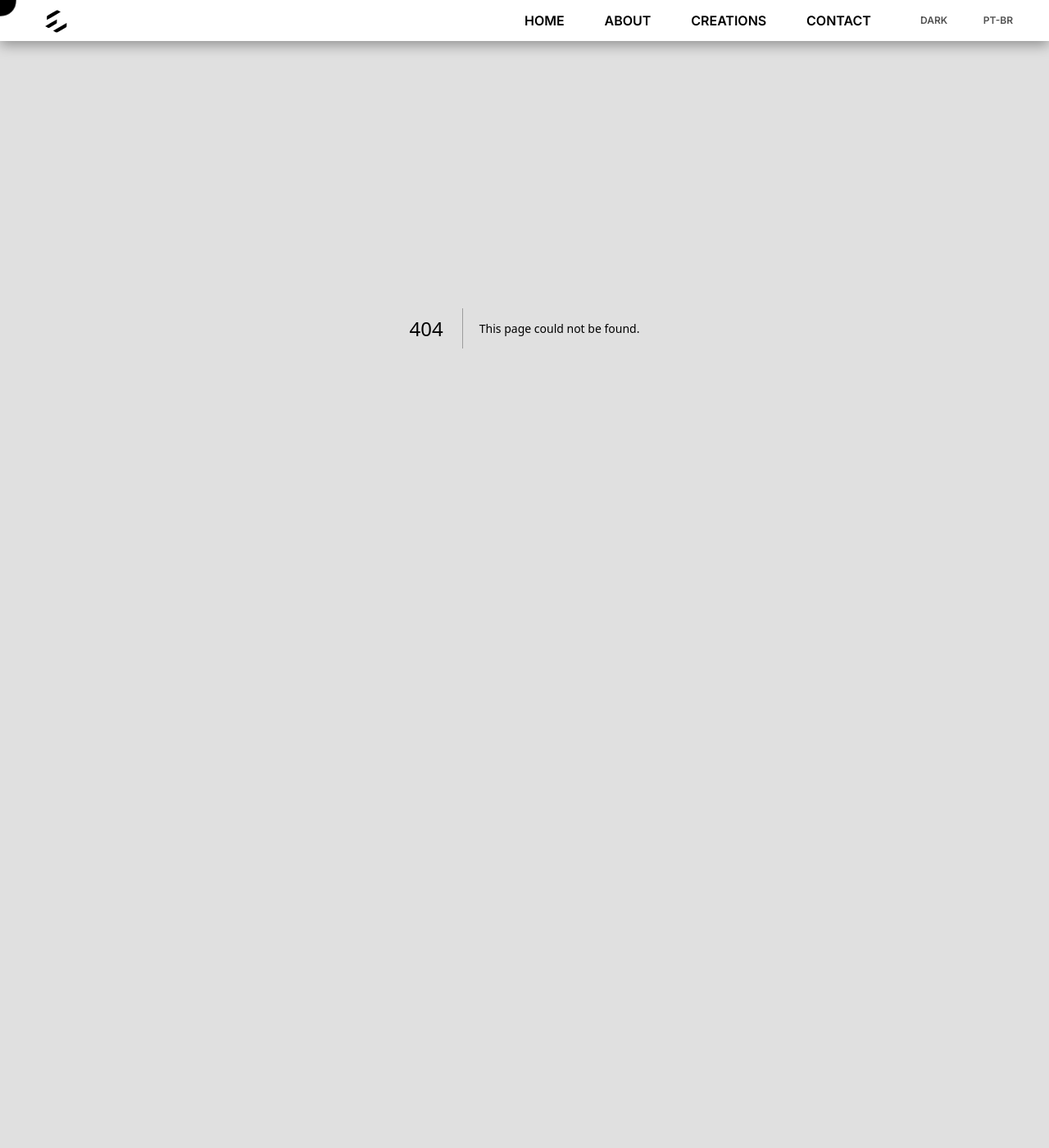
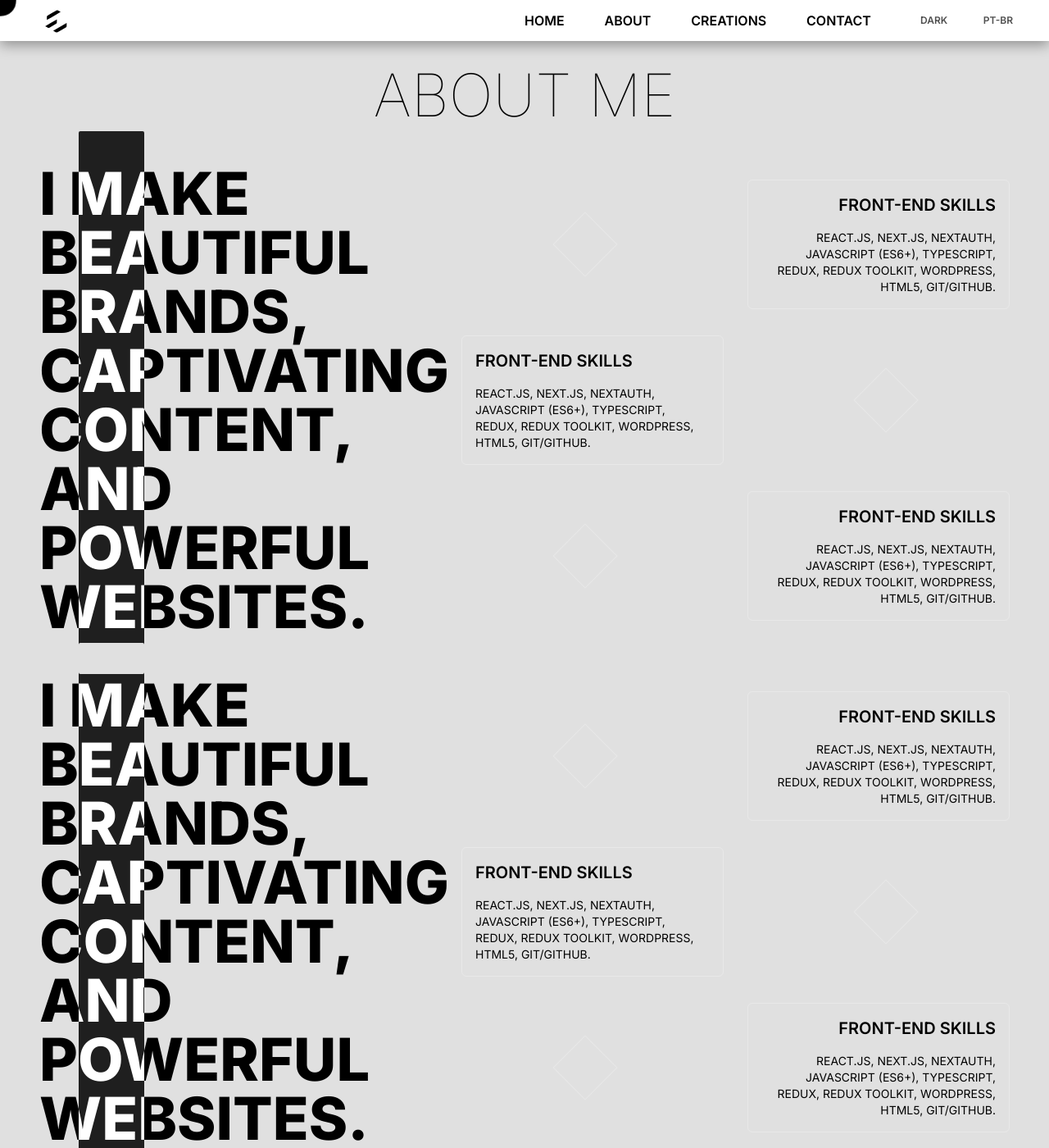
Before and after one commit to esdrasfyy/portifolio-web, a Next.js app: page /about in a window 1280 px wide. Before the commit this address had no page. Shown: the whole page at 82% size. Before the commit the page ends 800 px from the top, so only its background shows below. Built offline with nearby package versions, Linux system fonts and the light colour scheme.

Commit message:
Created about page

```diff
--- /dev/null
+++ b/app/(pages)/about/layout.tsx
@@ -0,0 +1,7 @@
+export default function AboutLayout({
+  children,
+}: Readonly<{
+  children: React.ReactNode;
+}>) {
+  return <>{children}</>;
+}
--- /dev/null
+++ b/app/(pages)/about/page.tsx
@@ -0,0 +1,109 @@
+import React from "react";
+
+function About() {
+  return (
+    <main className="flex overflow-y-hidden w-full min-h-screen flex-col items-center px-12  bg-blend-difference text-white pt-[10vh] max-md:px-4">
+      <h1 className="text-7xl font-thin max-sm:text-6xl">ABOUT ME</h1>
+      <section className="flex w-full justify-between mt-12 max-sm:flex-col ">
+        <div className="flex relative justify-center items-center max-w-[515px] max-lg:max-w-[430px] max-md:max-w-[390px] max-sm:mx-auto max-sm:max-w-[490px]">
+          <span className="absolute w-20 rounded-sm h-[115%] top-[-7%] left-12 bg-[white]  mix-blend-difference max-sm:left-1/2 max-sm:translate-x-[-50%] max-sm:w-10"></span>
+          <h2 className="font-extrabold text-7xl text-primary w-full max-lg:text-6xl max-md:text-5xl max-sm:text-3xl max-sm:text-center">
+            <span>
+              I MAKE BEAUTIFUL BRANDS, CAPTIVATING CONTENT, AND POWERFUL
+              WEBSITES.
+            </span>
+          </h2>
+        </div>
+        <div className="max-w-[700px] w-full flex justify-center items-center flex-col gap-8 max-sm:mt-14">
+          <div className="w-full flex items-center justify-between gap-12">
+            <div className="w-full max-xl:hidden max-sm:flex max-[500px]:hidden flex items-center justify-center">
+              <span className="w-14 h-14 rotate-45 border-[1px] border-[#ffffff41]"></span>
+            </div>
+            <div className="w-full flex flex-col items-end border-[1px] border-[#ffffff41] rounded-md p-4">
+              <h3 className="text-xl font-semibold mb-4">FRONT-END SKILLS</h3>
+              <p className="text-sm max-md:text-xs text-primary/30 uppercase w-full text-end">
+                React.Js, Next.Js, NextAuth, JavaScript (ES6+), TypeScript,
+                Redux, Redux Toolkit, Wordpress, HTML5, Git/GitHub.
+              </p>
+            </div>
+          </div>
+          <div className="w-full flex items-center justify-center gap-12">
+            <div className="w-full flex flex-col border-[1px] border-[#ffffff41] rounded-md p-4">
+              <h3 className="text-xl font-semibold mb-4">FRONT-END SKILLS</h3>
+              <p className="text-sm max-md:text-xs text-primary/30 uppercase w-full">
+                React.Js, Next.Js, NextAuth, JavaScript (ES6+), TypeScript,
+                Redux, Redux Toolkit, Wordpress, HTML5, Git/GitHub.
+              </p>
+            </div>
+            <div className="w-full max-xl:hidden max-sm:flex max-[500px]:hidden flex items-center justify-center">
+              <span className="w-14 h-14 rotate-45 border-[1px] border-[#ffffff41]"></span>
+            </div>
+          </div>
+          <div className="w-full flex items-center justify-between gap-12">
+            <div className="w-full max-xl:hidden max-sm:flex max-[500px]:hidden flex items-center justify-center">
+              <span className="w-14 h-14 rotate-45 border-[1px] border-[#ffffff41]"></span>
+            </div>
+            <div className="w-full flex flex-col items-end border-[1px] border-[#ffffff41] rounded-md p-4">
+              <h3 className="text-xl font-semibold mb-4">FRONT-END SKILLS</h3>
+              <p className="text-sm max-md:text-xs text-primary/30 uppercase w-full text-end">
+                React.Js, Next.Js, NextAuth, JavaScript (ES6+), TypeScript,
+                Redux, Redux Toolkit, Wordpress, HTML5, Git/GitHub.
+              </p>
+            </div>
+          </div>
+        </div>
+      </section>
+      <section className="flex w-full justify-between mt-12 max-sm:flex-col ">
+        <div className="flex relative justify-center items-center max-w-[515px] max-lg:max-w-[430px] max-md:max-w-[390px] max-sm:mx-auto max-sm:max-w-[490px]">
+          <span className="absolute w-20 rounded-sm h-[115%] top-[-7%] left-12 bg-[white]  mix-blend-difference max-sm:left-1/2 max-sm:translate-x-[-50%] max-sm:w-10"></span>
+          <h2 className="font-extrabold text-7xl text-primary w-full max-lg:text-6xl max-md:text-5xl max-sm:text-3xl max-sm:text-center">
+            <span>
+              I MAKE BEAUTIFUL BRANDS, CAPTIVATING CONTENT, AND POWERFUL
+              WEBSITES.
+            </span>
+          </h2>
+        </div>
+        <div className="max-w-[700px] w-full flex justify-center items-center flex-col gap-8 max-sm:mt-14">
+          <div className="w-full flex items-center justify-between gap-12">
+            <div className="w-full max-xl:hidden max-sm:flex max-[500px]:hidden flex items-center justify-center">
+              <span className="w-14 h-14 rotate-45 border-[1px] border-[#ffffff41]"></span>
+            </div>
+            <div className="w-full flex flex-col items-end border-[1px] border-[#ffffff41] rounded-md p-4">
+              <h3 className="text-xl font-semibold mb-4">FRONT-END SKILLS</h3>
+              <p className="text-sm max-md:text-xs text-primary/30 uppercase w-full text-end">
+                React.Js, Next.Js, NextAuth, JavaScript (ES6+), TypeScript,
+                Redux, Redux Toolkit, Wordpress, HTML5, Git/GitHub.
+              </p>
+            </div>
+          </div>
+          <div className="w-full flex items-center justify-center gap-12">
+            <div className="w-full flex flex-col border-[1px] border-[#ffffff41] rounded-md p-4">
+              <h3 className="text-xl font-semibold mb-4">FRONT-END SKILLS</h3>
+              <p className="text-sm max-md:text-xs text-primary/30 uppercase w-full">
+                React.Js, Next.Js, NextAuth, JavaScript (ES6+), TypeScript,
+                Redux, Redux Toolkit, Wordpress, HTML5, Git/GitHub.
+              </p>
+            </div>
+            <div className="w-full max-xl:hidden max-sm:flex max-[500px]:hidden flex items-center justify-center">
+              <span className="w-14 h-14 rotate-45 border-[1px] border-[#ffffff41]"></span>
+            </div>
+          </div>
+          <div className="w-full flex items-center justify-between gap-12">
+            <div className="w-full max-xl:hidden max-sm:flex max-[500px]:hidden flex items-center justify-center">
+              <span className="w-14 h-14 rotate-45 border-[1px] border-[#ffffff41]"></span>
+            </div>
+            <div className="w-full flex flex-col items-end border-[1px] border-[#ffffff41] rounded-md p-4">
+              <h3 className="text-xl font-semibold mb-4">FRONT-END SKILLS</h3>
+              <p className="text-sm max-md:text-xs text-primary/30 uppercase w-full text-end">
+                React.Js, Next.Js, NextAuth, JavaScript (ES6+), TypeScript,
+                Redux, Redux Toolkit, Wordpress, HTML5, Git/GitHub.
+              </p>
+            </div>
+          </div>
+        </div>
+      </section>
+    </main>
+  );
+}
+
+export default About;
--- a/tailwind.config.ts
+++ b/tailwind.config.ts
@@ -7,6 +7,12 @@ const config: Config = {
     "./app/**/*.{js,ts,jsx,tsx,mdx}",
   ],
   theme: {
+    screens: {
+      sm: "640px",
+      md: "768px",
+      lg: "1024px",
+      xl: "1200px",
+    },
     extend: {
       backgroundColor: {
         primary: "var(--color-bg-primary)",
```
Also changed, not shown: app/page.tsx (+2 -6 lines).
